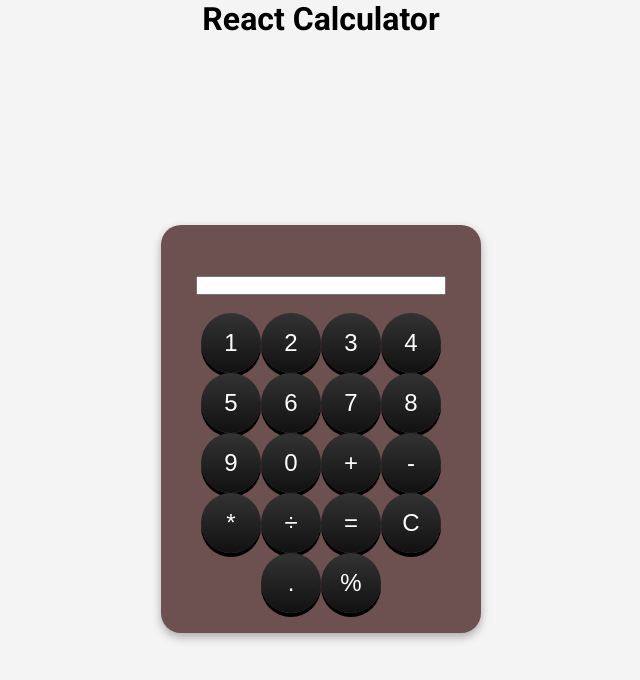
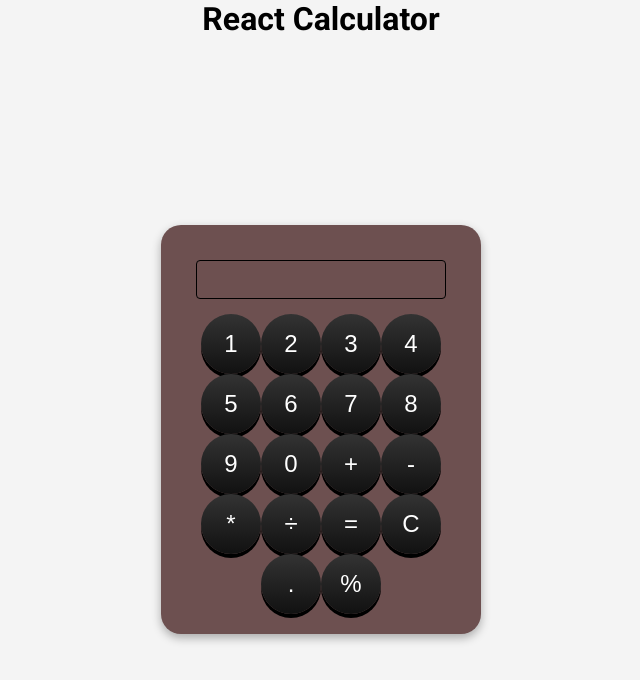
Before and after one commit to Mzhgn/React-Calculator, a React (Create React App) app: page / in a window 1280 px wide. Shown: the top 680 px of the page, without its empty margins (319-959 px from the left). Built offline with nearby package versions, Linux system fonts and the light colour scheme.

Commit message:
chaging th styls of the input

```diff
--- a/src/App.css
+++ b/src/App.css
@@ -30,6 +30,13 @@
 }
 input {
   width: 100%;
+  border: none;
+  background: transparent;
+  color: white;
+  font-size: 32px;
+  text-align: center;
+  border: 1px solid black;
+  border-radius: 4px;
 }
 input:focus {
   border-bottom: 2px solid #2ecc71;
```
